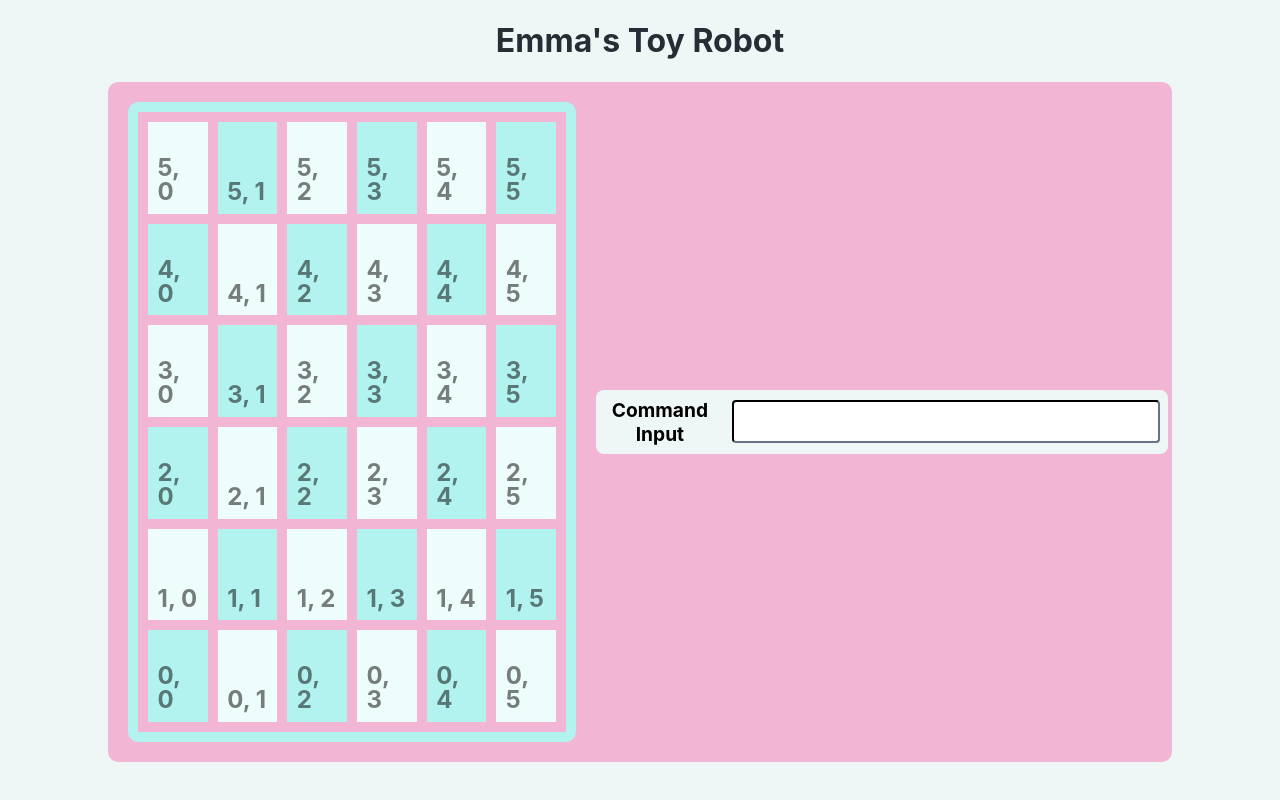
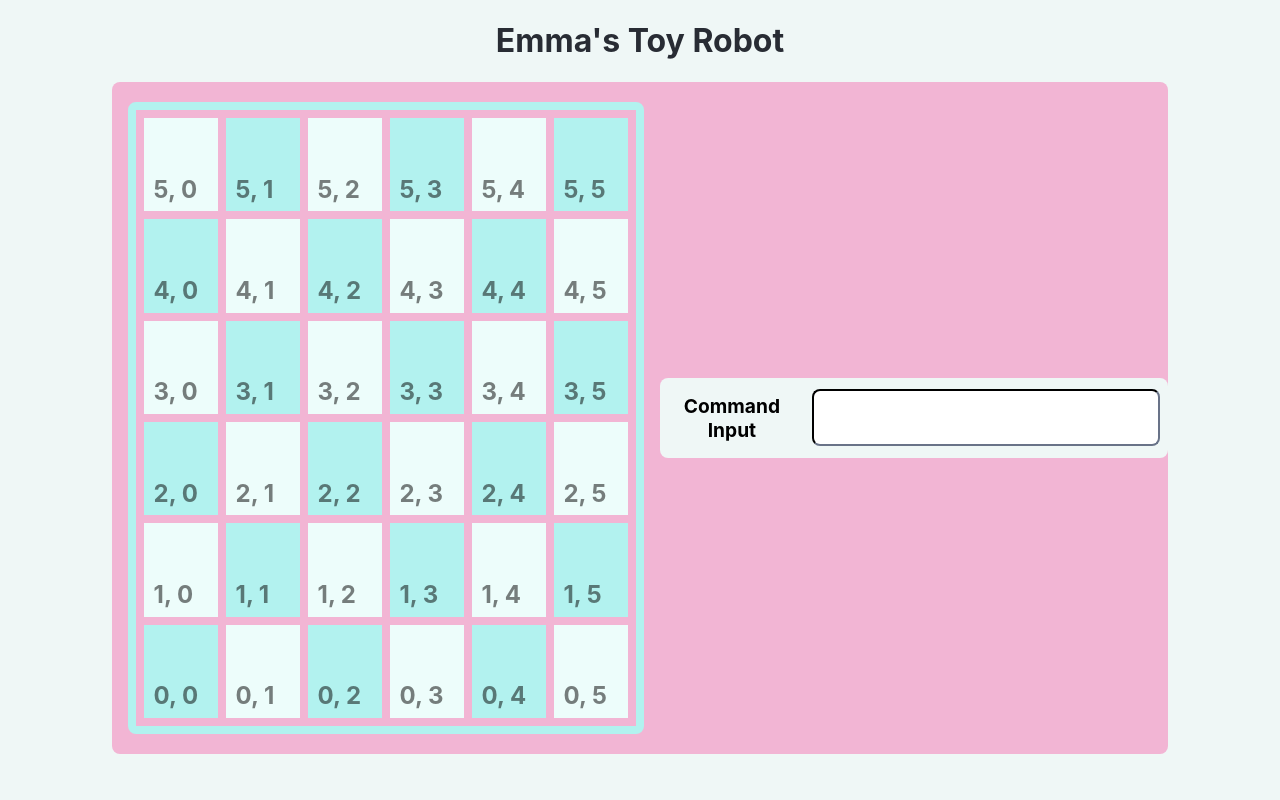
Before and after one commit to EmmaPuls/purple-toy-robot, a React (Create React App) app: page / in a window 1280 px wide. Built offline with nearby package versions, Linux system fonts and the light colour scheme.

Commit message:
Styled TextInput

```diff
--- a/src/CommandCenter/CommandCenter.tsx
+++ b/src/CommandCenter/CommandCenter.tsx
@@ -1,8 +1,13 @@
 import TextInput from "components/TextInput";
 import { FC } from "react";
 
-const CommandCenter:FC = () => {
-    return (<div><TextInput id={'CommandInput'} label={'Command Input'} /></div>)
+const CommandCenter: FC = () => {
+  // Add pattern param for command patterns
+  return (
+    <div>
+      <TextInput id={"CommandInput"} label={"Command Input"} size={16} />
+    </div>
+  );
 };
 
 export default CommandCenter;
--- a/src/components/TextInput/TextInput.style.ts
+++ b/src/components/TextInput/TextInput.style.ts
@@ -1,13 +1,13 @@
 import { CSSObject } from "@emotion/react";
 import { GlobalTheme } from "theme";
 
-type InputStyles = {
+type TextInputStyles = {
   container: CSSObject;
   input: CSSObject;
   label: CSSObject;
 };
 
-const inputStyles = (theme: GlobalTheme): InputStyles => ({
+const textInputStyles = (theme: GlobalTheme): TextInputStyles => ({
   container: {
     display: "flex",
     flexDirection: "row",
@@ -19,16 +19,20 @@ const inputStyles = (theme: GlobalTheme): InputStyles => ({
     alignItems: "center",
   },
   input: {
-    flexGrow: 1,
+    position: "relative",
     borderColor: theme.colors.text,
-    borderRadius: theme.spacing(0.5),
+    borderRadius: theme.spacing(1),
     fontSize: "2rem",
     textTransform: "uppercase",
+    padding: theme.spacing(1),
+    fontFamily: "monospace",
+    outlineColor: theme.colors.interaction,
   },
   label: {
     fontSize: "1.2rem",
     fontWeight: "bold",
+    padding: theme.spacing(1),
   },
 });
 
-export default inputStyles;
+export default textInputStyles;
--- a/src/components/TextInput/TextInput.tsx
+++ b/src/components/TextInput/TextInput.tsx
@@ -2,7 +2,7 @@ import { css } from "@emotion/css";
 import { CSSObject, useTheme } from "@emotion/react";
 import { FC } from "react";
 import { GlobalTheme } from "theme";
-import inputStyles from "./TextInput.style";
+import textInputStyles from "./TextInput.style";
 
 interface TextInputProps extends React.InputHTMLAttributes<HTMLInputElement> {
   label?: string;
@@ -12,18 +12,18 @@ interface TextInputProps extends React.InputHTMLAttributes<HTMLInputElement> {
 }
 
 const TextInput: FC<TextInputProps> = (props) => {
-  const { label, ...rest } = props;
+  const { label, containerStyles, labelStyles, inputStyles, ...rest } = props;
   const theme = useTheme() as GlobalTheme;
-  const styles = inputStyles(theme);
+  const styles = textInputStyles(theme);
 
   return (
-    <div className={css(styles.container)}>
+    <div className={css(containerStyles || styles.container)}>
       {label && (
-        <label className={css(styles.label)} htmlFor={rest.id}>
+        <label className={css(labelStyles || styles.label)} htmlFor={rest.id}>
           {label}
         </label>
       )}
-      <input className={css(styles.input)} {...rest} type={"text"}></input>
+      <input className={css(inputStyles || styles.input)} {...rest} type={"text"}></input>
     </div>
   );
 };
--- a/src/features/ErrorBoundaries/ErrorBoundary.style.ts
+++ b/src/features/ErrorBoundaries/ErrorBoundary.style.ts
@@ -16,8 +16,8 @@ export const errorPageStyles = (theme: GlobalTheme): ErrorPageStyles => ({
     justifyContent: "center",
     width: "97vmin",
     height: "60vmin",
-    padding: "20px",
-    borderRadius: "10px",
+    padding: theme.spacing(2.5),
+    borderRadius: theme.spacing(1.25),
     backgroundColor: theme.colors.error,
     color: theme.colors.invertedText,
     textAlign: "center",
--- a/src/features/TableTop/TableTop.style.ts
+++ b/src/features/TableTop/TableTop.style.ts
@@ -13,26 +13,26 @@ const tableTopStyles = (theme: GlobalTheme): TableTopStyles => ({
   container: {
     alignItems: "center",
     backgroundColor: theme.colors.playArea,
-    borderRadius: "10px",
+    borderRadius: theme.spacing(1),
     display: "flex",
     flexDirection: "row",
-    gap: "20px",
+    gap: theme.spacing(2),
     height: "80vh",
     justifyContent: "center",
-    padding: "20px",
+    padding: theme.spacing(2),
     width: "80vw"
   },
   tableTop: {
-    border: '10px',
+    border: theme.spacing(1),
     borderColor: theme.colors.boardDark,
-    borderRadius: "10px",
+    borderRadius: theme.spacing(1),
     borderStyle: 'solid',
     display: "grid",
-    gap: "10px",
+    gap: theme.spacing(1),
     gridAutoFlow: "row",
     gridTemplate: `${stringOfColOrRowSizes} / ${stringOfColOrRowSizes}`,
     height: '75vmin',
-    padding: '10px',
+    padding: theme.spacing(1),
     position: 'relative',
     width: '75vmin'
   },
--- a/src/features/TableTop/TableTopSquare/TableTopSquare.style.ts
+++ b/src/features/TableTop/TableTopSquare/TableTopSquare.style.ts
@@ -32,7 +32,7 @@ const tableTopSquareStyles = (
     },
     overlayText: {
       position: "absolute",
-      bottom: "0px",
+      bottom: "0",
       margin: '0.4em',
       textAlign: 'left',
       fontSize: '1.5em',
--- a/src/theme.ts
+++ b/src/theme.ts
@@ -3,6 +3,7 @@ export type GlobalTheme = {
     boardDark: string;
     boardLight: string;
     playArea: string;
+    interaction: string;
     background: string;
     text: string;
     invertedText: string;
@@ -17,6 +18,7 @@ const globalTheme: GlobalTheme = {
     boardLight: "#EDFDFB",
     background: "#EFF7F6",
     playArea: "#F2B5D4",
+    interaction: "#D0257A",
     text: "#282c34",
     invertedText: "#EFF7F6",
     error: "#9B1D20",
```
